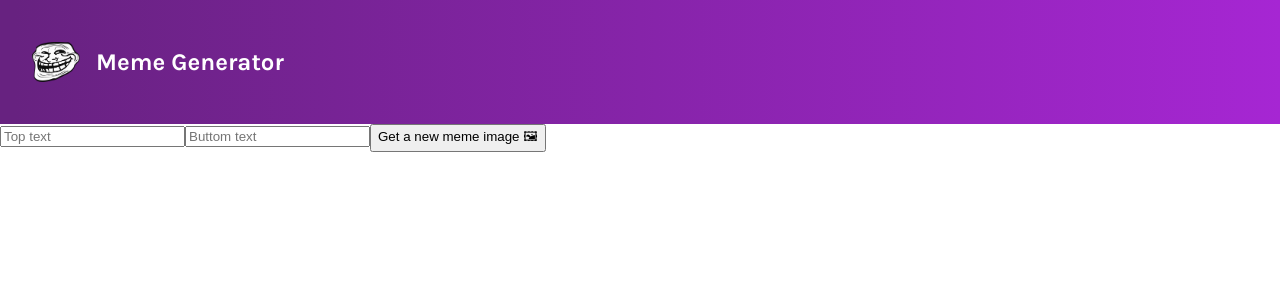
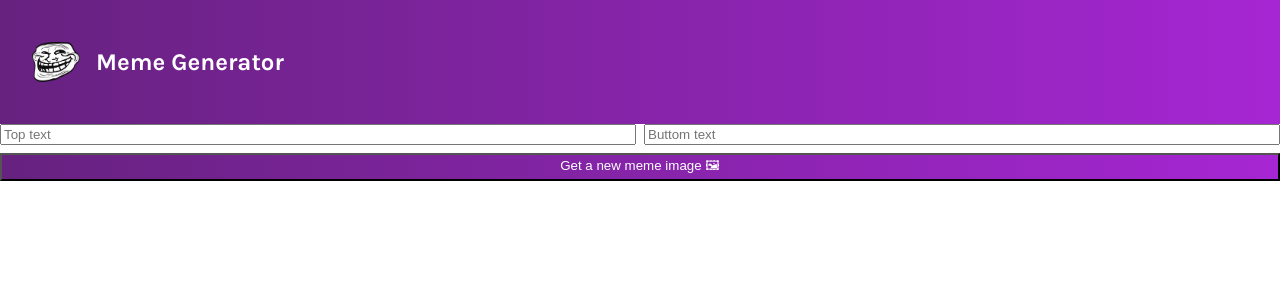
Before and after one commit to Davsan88/meme-generator, a React (Vite) app: page / in a window 1280 px wide. Shown: the top 300 px of the page. Built offline with nearby package versions, Linux system fonts and the light colour scheme.

Commit message:
Update App.css

```diff
--- a/src/App.css
+++ b/src/App.css
@@ -25,6 +25,24 @@ header h1 {
   font-size: clamp(1rem, 2.5vw, 1.5rem);
   letter-spacing: -1px;
 }
+
+.form {
+  display: grid;
+  grid-template-columns: 1fr 1fr;
+  gap: 0.5rem;
+}
+
+.form__label {
+  display: flex;
+  flex-direction: column;
+}
+
+.form__button {
+  grid-column: 1 / -1;
+  color: var(--text-color);
+  background: linear-gradient(90deg, var(--primary-color) 1.18%, var(--secondary-color) 100%);
+}
+
 
 
 /* Medium screens (Tablets and small desktops) */
```
